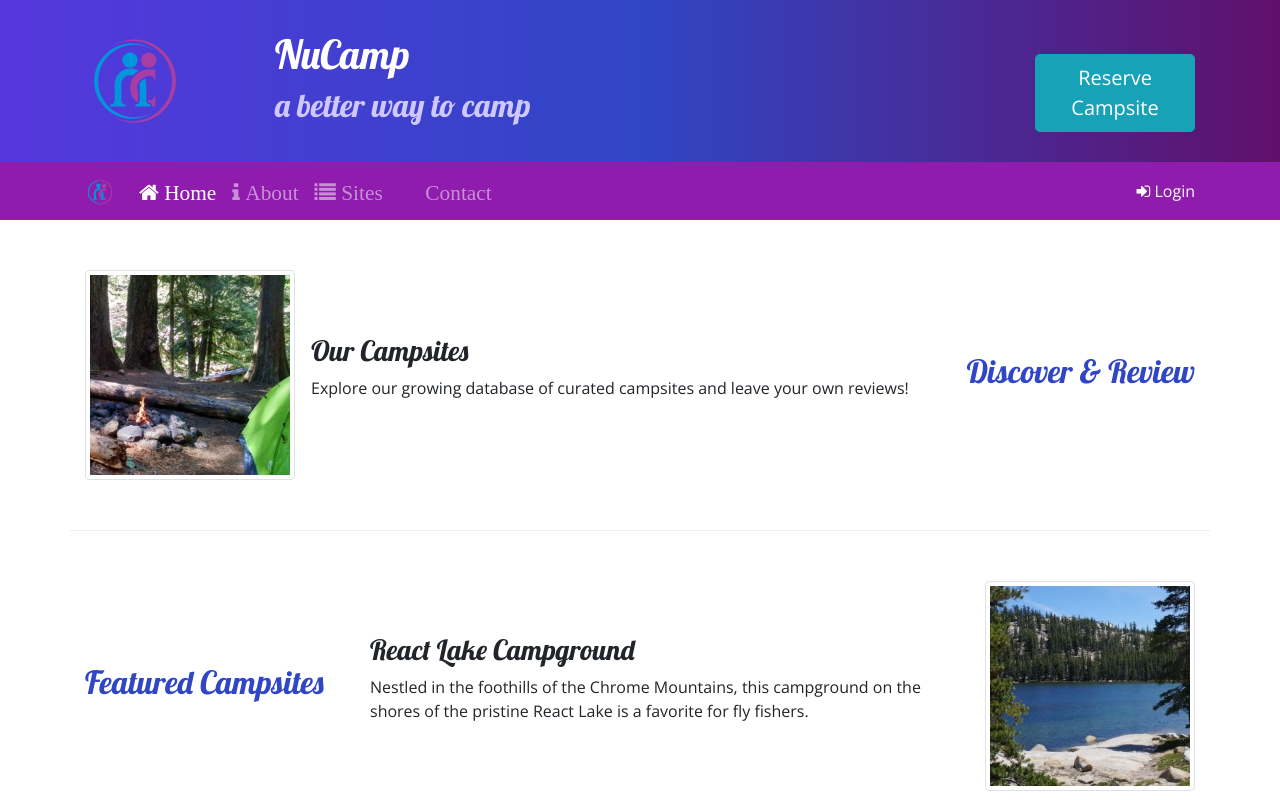
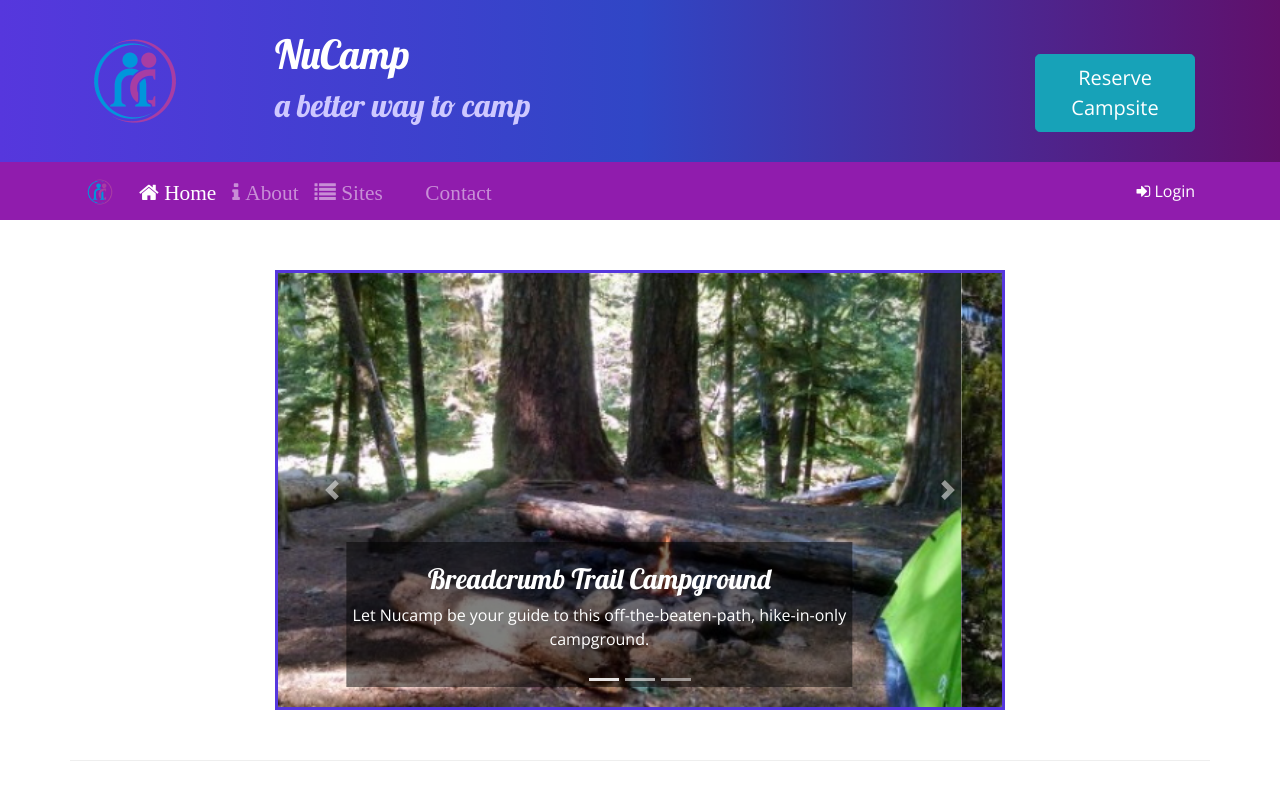
Before and after one commit to Elijahcash/Nucamp, a website: page index.html in a window 1280 px wide. Shown: the top 800 px of the page. Drawn offline with nearby package versions, Linux system fonts and the light colour scheme.

Commit message:
Carousel

```diff
--- a/css/styles.css
+++ b/css/styles.css
@@ -35,3 +35,10 @@
 .navbar {
     background-color: #901cad;
 }
+.carousel-caption {
+    background-color: rgba(0, 0, 0, 0.5);
+}
+
+.carousel {
+    border: solid #5637DD;
+}
--- a/index.html
+++ b/index.html
@@ -95,8 +95,52 @@
     </div>
 
 
-    <main>
+
     <div class="container">
+        <div class="row row-content">
+            <div class="col-md-8 mx-auto">
+                <div id="homeCarousel" class="carousel slide" data-ride="carousel">
+                    <div class="carousel-inner">
+                        <ol class="carousel-indicators">
+                            <li data-target="#homeCarousel" data-slide-to="0" class="active"></li>
+                            <li data-target="#homeCarousel" data-slide-to="1"></li>
+                            <li data-target="#homeCarousel" data-slide-to="2"></li>
+                        </ol>
+                        <div class="carousel-item active">
+                            <img class="d-block w-100" src="img/breadcrumb-trail.jpg" alt="Breadcrumb Trail Campground" />
+                            <div class="carousel-caption">
+                                <h3>Breadcrumb Trail Campground</h3>
+                                <p class="d-none d-sm-block">Let Nucamp be your guide to this off-the-beaten-path, hike-in-only campground.</p>
+                            </div>
+                        </div>
+                        <div class="carousel-item">
+                            <img class="d-block w-100" src="img/react-lake.jpg" alt="React Lake Campground" />
+                            <div class="carousel-caption">
+                                <h3>React Lake Campground</h3>
+                                <p class="d-none d-sm-block">Nestled in the foothills of the Chrome Mountains, this campground on the shores of the pristine React Lake is a favorite for fly fishers.</p>
+                            </div>
+                        </div>
+                        <div class="carousel-item">
+                            <img class="d-block w-100" src="img/chrome-river.jpg" alt="Chrome River Campground" />
+                            <div class="carousel-caption">
+                                <h3>Chrome River Campground</h3>
+                                <p class="d-none d-sm-block">Spend a few sunny days and starry nights beneath a canopy of old-growth firs at this enchanting spot by the Chrome River.</p>
+                            </div>
+                        </div>
+                    </div>
+                    <a class="carousel-control-prev" href="#homeCarousel" role="button" data-slide="prev">
+                        <span class="carousel-control-prev-icon"></span>
+                        <span class="sr-only">Previous</span>
+                    </a>
+                    <a class="carousel-control-next" href="#homeCarousel" role="button" data-slide="next">
+                        <span class="carousel-control-next-icon"></span>
+                        <span class="sr-only">Next</span>
+                    </a>
+                </div>
+            </div>
+        </div>
+
+
         <div class="row row-content align-items-center">
             <div class="col-sm-4 order-sm-last col-md-3">
                 <h2 class="text-sm-right">Discover & Review</h2>
@@ -180,7 +224,7 @@
             </div>
         </div>
     </div>
-    </main>
+
 
     <footer class="site-footer">
         <div class="container">
```
